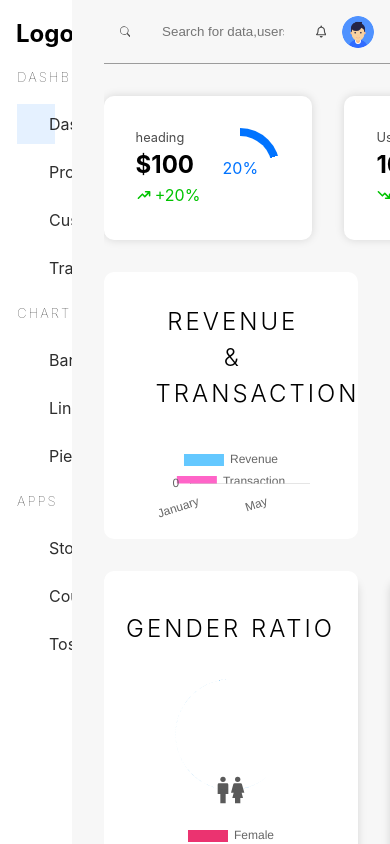
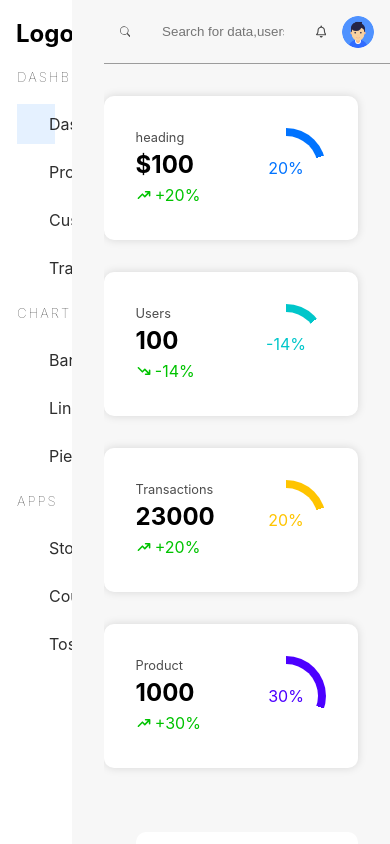
Before and after one commit to Jyotiraditya24/Dashboard, a React (Vite) app: page /admin/dashboard in a window 390 px wide. Built offline with nearby package versions, Linux system fonts and the light colour scheme.

Commit message:
Dashboard media query done

```diff
--- a/src/pages/apps/Coupon.tsx
+++ b/src/pages/apps/Coupon.tsx
@@ -1,5 +1,4 @@
-import * as React from "react";
-import { useState } from "react";
+import { useState, useEffect } from "react";
 import Sidebar from "../../components/Sidebar";
 
 interface ForStates {
@@ -65,6 +64,10 @@ const Coupon = () => {
     await window.navigator.clipboard.writeText(coupon);
     setIsCopied((prev) => !prev);
   };
+
+  useEffect(() => {
+    setIsCopied(false);
+  }, [coupon]);
   return (
     <div className="adminContainer">
       <Sidebar></Sidebar>
--- a/src/styles/app.scss
+++ b/src/styles/app.scss
@@ -3,6 +3,7 @@
 @import "products";
 @import "charts";
 @import "dashboardapp";
+@import "mediaquery";
 
 :root{
     font-family: Inter,system-ui,Avenir, Helvetica,Arial, sans-serif ;
--- /dev/null
+++ b/src/styles/mediaquery.scss
@@ -0,0 +1,18 @@
+@media screen and (max-width: 1200px) {
+    .admin-container{
+        overflow: auto;
+    }
+    .dashboard{
+        .widget-container,.graph-container,.transaction-container{
+            justify-content: center;
+            flex-wrap: wrap;
+
+        }
+        .graph-container{
+         padding: 2rem;
+        }
+        .transaction-container{
+            height: unset;
+        }
+    }
+}
```
